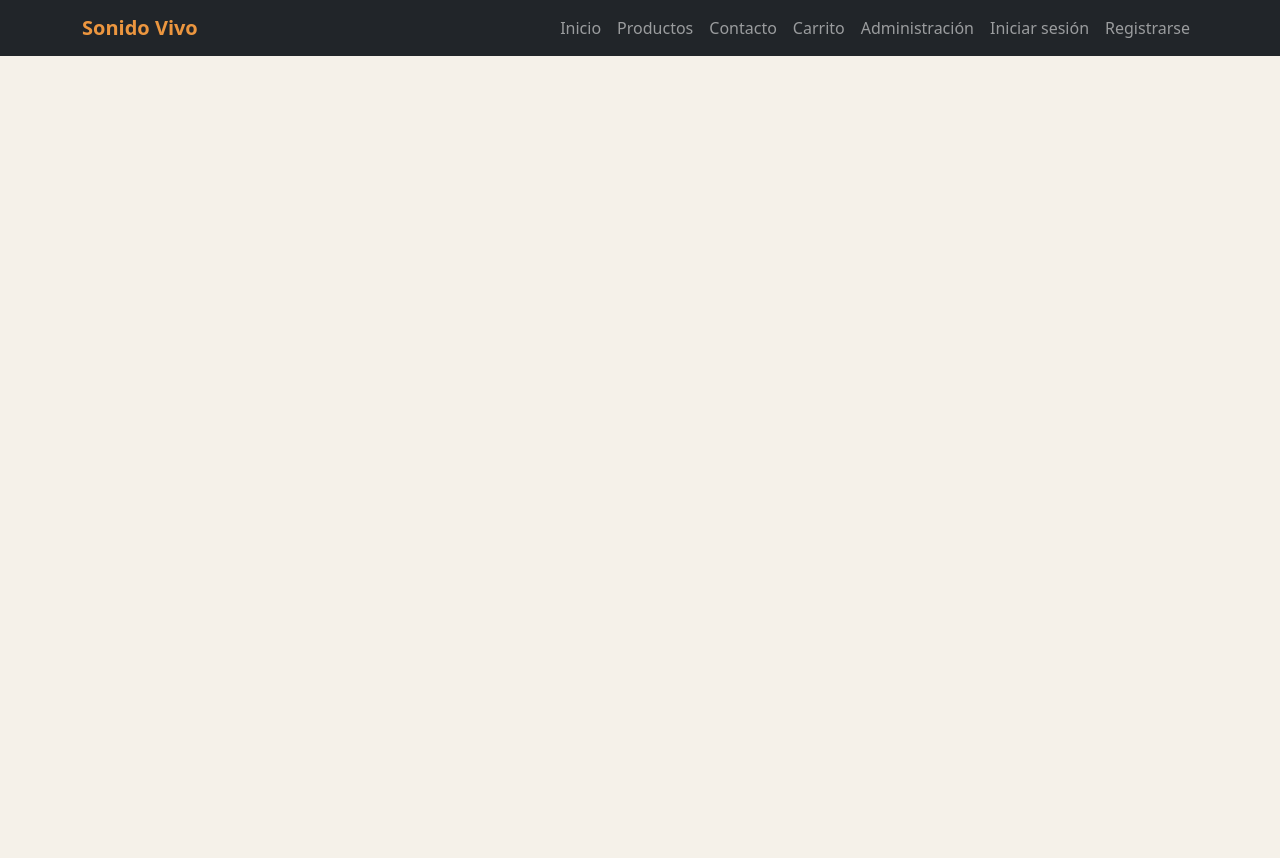
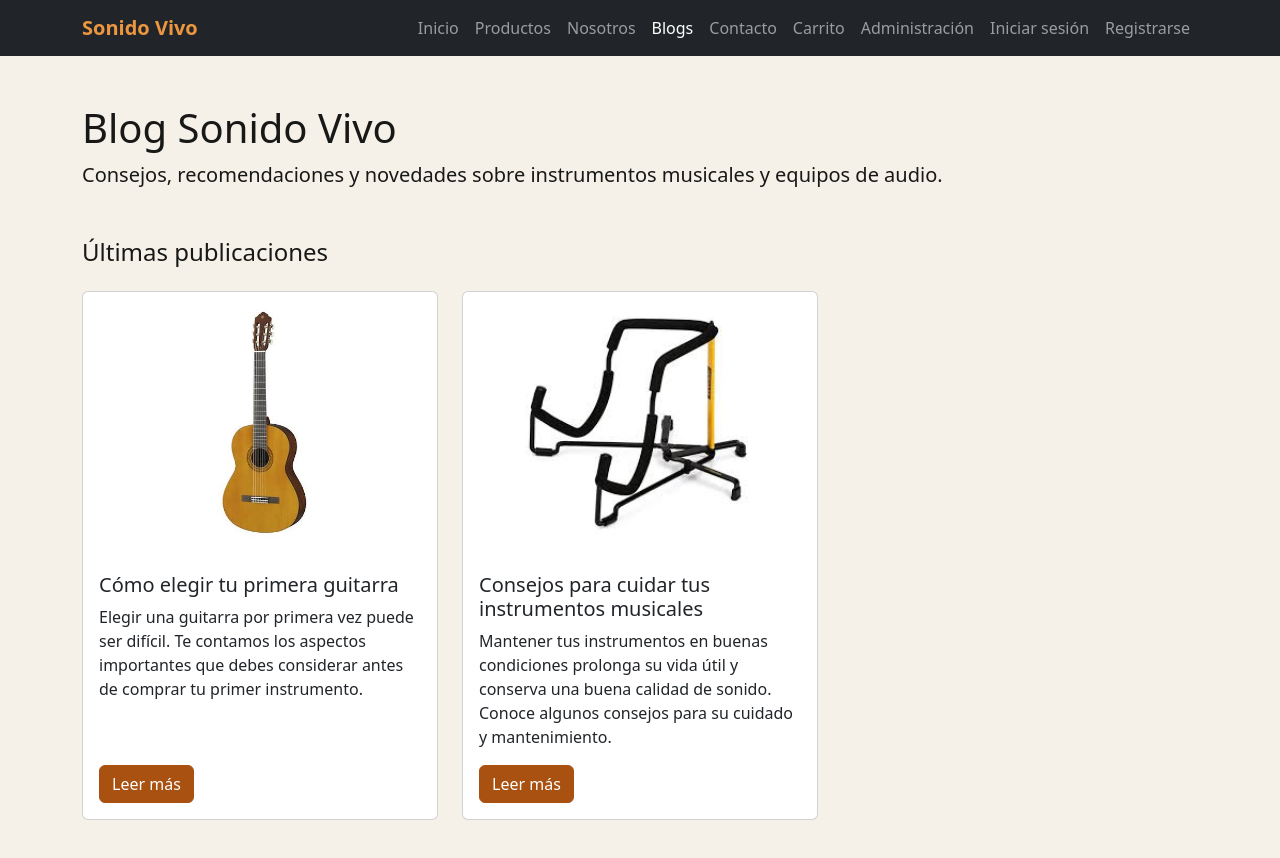
Before and after one commit to dzzetafps/tienda-sonido-vivo, a React (Vite) app in the folder frontend/: page /blogs in a window 1280 px wide. Shown: the top 858 px of the page. Before the commit the page ends 800 px from the top, so only its background shows below. Built offline with nearby package versions, Linux system fonts and the light colour scheme.

Commit message:
feat: paginas nosotros y blogs con detalle

```diff
--- a/frontend/src/App.tsx
+++ b/frontend/src/App.tsx
@@ -3,6 +3,9 @@ import Navbar from './componentes/organismos/Navbar'
 import Inicio from './paginas/Inicio'
 import Productos from './paginas/Productos'
 import Contacto from './paginas/Contacto'
+import Nosotros from './paginas/Nosotros'
+import Blogs from './paginas/Blogs'
+import DetalleBlog from './paginas/DetalleBlog'
 import DetalleProducto from './paginas/DetalleProducto'
 import Carrito from './paginas/Carrito'
 import Checkout from './paginas/Checkout'
@@ -31,6 +34,9 @@ function App() {
           <Route path="/productos" element={<Productos />} />
           <Route path="/producto/:codigo" element={<DetalleProducto />} />
           <Route path="/contacto" element={<Contacto />} />
+          <Route path="/nosotros" element={<Nosotros />} />
+          <Route path="/blogs" element={<Blogs />} />
+          <Route path="/blogs/:id" element={<DetalleBlog />} />
           <Route path="/carrito" element={<Carrito />} />
           <Route path="/checkout" element={<Checkout />} />
           <Route path="/compra-error" element={<CompraError />} />
--- /dev/null
+++ b/frontend/src/componentes/moleculas/TarjetaArticulo.tsx
@@ -0,0 +1,34 @@
+import { Link } from 'react-router-dom'
+import type { Articulo } from '../../tipos/Articulo'
+
+interface TarjetaArticuloProps {
+  articulo: Articulo
+}
+
+function TarjetaArticulo({ articulo }: TarjetaArticuloProps) {
+  return (
+    <article className="card h-100">
+      <div className="ratio ratio-4x3">
+        <img
+          src={articulo.imagen}
+          alt={articulo.descripcionImagen}
+          className="card-img-top object-fit-contain p-3"
+          loading="lazy"
+        />
+      </div>
+      <div className="card-body d-flex flex-column">
+        <h3 className="h5 card-title">{articulo.titulo}</h3>
+        <p className="card-text">{articulo.resumen}</p>
+        <Link
+          className="btn btn-primary mt-auto align-self-start"
+          to={`/blogs/${encodeURIComponent(articulo.id)}`}
+          aria-label={`Leer más sobre ${articulo.titulo}`}
+        >
+          Leer más
+        </Link>
+      </div>
+    </article>
+  )
+}
+
+export default TarjetaArticulo
--- a/frontend/src/componentes/organismos/Navbar.tsx
+++ b/frontend/src/componentes/organismos/Navbar.tsx
@@ -7,6 +7,8 @@ function Navbar() {
   const enlaces = [
     { ruta: '/', texto: 'Inicio' },
     { ruta: '/productos', texto: 'Productos' },
+    { ruta: '/nosotros', texto: 'Nosotros' },
+    { ruta: '/blogs', texto: 'Blogs' },
     { ruta: '/contacto', texto: 'Contacto' },
     { ruta: '/carrito', texto: 'Carrito' },
     { ruta: '/admin', texto: 'Administración' },
--- /dev/null
+++ b/frontend/src/datos/articulos.ts
@@ -0,0 +1,68 @@
+import type { Articulo } from '../tipos/Articulo'
+
+export const articulos: Articulo[] = [
+  {
+    id: 'como-elegir-tu-primera-guitarra',
+    titulo: 'Cómo elegir tu primera guitarra',
+    resumen: 'Elegir una guitarra por primera vez puede ser difícil. Te contamos los aspectos importantes que debes considerar antes de comprar tu primer instrumento.',
+    introduccion: 'Comprar tu primera guitarra es una decisión importante, especialmente si estás comenzando a aprender a tocar. Existen distintos tipos de guitarras y cada una tiene características diferentes.',
+    imagen: '/img/productos/yamaha-c40-GA003.jpg',
+    descripcionImagen: 'Guitarra clásica Yamaha C40',
+    secciones: [
+      {
+        titulo: 'Define qué tipo de guitarra necesitas',
+        texto: 'Antes de comprar una guitarra debes considerar el estilo de música que quieres tocar. Las guitarras acústicas, clásicas y eléctricas ofrecen experiencias diferentes.',
+      },
+      {
+        titulo: 'Considera tu presupuesto',
+        texto: 'No es necesario comprar el instrumento más costoso para comenzar. Existen guitarras para principiantes que ofrecen una buena relación entre calidad y precio.',
+      },
+      {
+        titulo: 'Comodidad del instrumento',
+        texto: 'Es importante que la guitarra sea cómoda para ti. El tamaño del cuerpo, el peso y el ancho del mástil pueden influir en la facilidad con la que aprendas.',
+      },
+      {
+        titulo: 'Revisa la calidad',
+        texto: 'Antes de comprar, revisa el estado general del instrumento, sus cuerdas, clavijas y terminaciones. Una guitarra bien ajustada facilita mucho el aprendizaje.',
+      },
+      {
+        titulo: 'Busca asesoría',
+        texto: 'Si tienes dudas, puedes pedir orientación antes de realizar tu compra. Una buena recomendación puede ayudarte a elegir un instrumento adecuado para comenzar.',
+      },
+    ],
+  },
+  {
+    id: 'cuidado-de-instrumentos',
+    titulo: 'Consejos para cuidar tus instrumentos musicales',
+    resumen: 'Mantener tus instrumentos en buenas condiciones prolonga su vida útil y conserva una buena calidad de sonido. Conoce algunos consejos para su cuidado y mantenimiento.',
+    introduccion: 'Mantener tus instrumentos musicales en buenas condiciones ayuda a prolongar su vida útil y a conservar una buena calidad de sonido.',
+    imagen: '/img/productos/hercules-gs302b-AC009.jpg',
+    descripcionImagen: 'Soporte de piso para apoyar una guitarra de forma estable',
+    secciones: [
+      {
+        titulo: 'Limpia tu instrumento regularmente',
+        texto: 'Después de usar tu instrumento es recomendable limpiarlo para eliminar el polvo, la suciedad y la humedad acumulada durante su uso.',
+      },
+      {
+        titulo: 'Guárdalo correctamente',
+        texto: 'Usa una funda o un estuche adecuado para proteger tu instrumento de golpes, polvo y cambios de temperatura.',
+      },
+      {
+        titulo: 'Evita la humedad',
+        texto: 'La humedad puede afectar materiales como la madera y algunas piezas metálicas. Guarda tus instrumentos en lugares secos y protegidos.',
+      },
+      {
+        titulo: 'Revisa las piezas periódicamente',
+        texto: 'Revisa cuerdas, clavijas, cables, conectores y otras piezas para detectar desgastes antes de que se conviertan en un problema mayor.',
+      },
+      {
+        titulo: 'Realiza mantenimiento cuando sea necesario',
+        texto: 'Si notas cambios en el sonido o problemas de funcionamiento, es recomendable realizar una revisión o mantenimiento del instrumento.',
+      },
+    ],
+  },
+]
+
+export function buscarArticulo(id: string) {
+  return articulos.find((articulo) => articulo.id === id)
+}
--- /dev/null
+++ b/frontend/src/paginas/Blogs.tsx
@@ -0,0 +1,25 @@
+import TarjetaArticulo from '../componentes/moleculas/TarjetaArticulo'
+import { articulos } from '../datos/articulos'
+
+function Blogs() {
+  return (
+    <>
+      <section className="mb-5">
+        <h1>Blog Sonido Vivo</h1>
+        <p className="lead">Consejos, recomendaciones y novedades sobre instrumentos musicales y equipos de audio.</p>
+      </section>
+      <section aria-labelledby="titulo-publicaciones">
+        <h2 id="titulo-publicaciones" className="h4 mb-4">Últimas publicaciones</h2>
+        <div className="row g-4">
+          {articulos.map((articulo) => (
+            <div className="col-12 col-md-6 col-lg-4" key={articulo.id}>
+              <TarjetaArticulo articulo={articulo} />
+            </div>
+          ))}
+        </div>
+      </section>
+    </>
+  )
+}
+
+export default Blogs
--- /dev/null
+++ b/frontend/src/paginas/DetalleBlog.tsx
@@ -0,0 +1,47 @@
+import { Link, useParams } from 'react-router-dom'
+import { buscarArticulo } from '../datos/articulos'
+
+function DetalleBlog() {
+  const { id = '' } = useParams<{ id: string }>()
+  const articulo = buscarArticulo(id)
+
+  if (!articulo) {
+    return (
+      <section>
+        <h1>Artículo no encontrado</h1>
+        <p className="alert alert-warning" role="alert">No existe una publicación con esa dirección.</p>
+        <Link className="btn btn-outline-primary" to="/blogs">Volver a Blogs</Link>
+      </section>
+    )
+  }
+
+  return (
+    <article className="row justify-content-center">
+      <div className="col-12 col-lg-8">
+        <nav aria-label="Ruta de navegación">
+          <ol className="breadcrumb">
+            <li className="breadcrumb-item"><Link to="/blogs">Blogs</Link></li>
+            <li className="breadcrumb-item active" aria-current="page">{articulo.titulo}</li>
+          </ol>
+        </nav>
+        <h1>{articulo.titulo}</h1>
+        <p className="lead">{articulo.introduccion}</p>
+        <img
+          src={articulo.imagen}
+          alt={articulo.descripcionImagen}
+          className="img-fluid rounded border bg-white d-block mx-auto my-4 p-3"
+          style={{ maxHeight: '320px' }}
+        />
+        {articulo.secciones.map((seccion) => (
+          <section className="mb-4" key={seccion.titulo}>
+            <h2 className="h4">{seccion.titulo}</h2>
+            <p>{seccion.texto}</p>
+          </section>
+        ))}
+        <Link className="btn btn-outline-primary" to="/blogs">Volver a Blogs</Link>
+      </div>
+    </article>
+  )
+}
+
+export default DetalleBlog
--- /dev/null
+++ b/frontend/src/paginas/Nosotros.tsx
@@ -0,0 +1,57 @@
+const secciones = [
+  {
+    titulo: 'Nuestra historia',
+    parrafos: [
+      'Contamos con 11 años de experiencia entregando productos musicales y atención personalizada a nuestros clientes.',
+      'Nuestra tienda nació con el objetivo de acercar instrumentos y equipos musicales a músicos, estudiantes y aficionados de la Región de Valparaíso.',
+    ],
+  },
+  {
+    titulo: 'Qué ofrecemos',
+    parrafos: [
+      'Disponemos de una amplia variedad de instrumentos, accesorios y equipos musicales para diferentes necesidades.',
+      'Nuestro catálogo cuenta con productos de distintas categorías y marcas.',
+    ],
+  },
+  {
+    titulo: 'Nuestro compromiso',
+    parrafos: ['Buscamos entregar una atención cercana, productos de calidad y una experiencia de compra fácil y confiable.'],
+  },
+]
+
+const equipo = ['Sebastian Montupil', 'Vicente Martinez', 'Felipe Veliz']
+
+function Nosotros() {
+  return (
+    <>
+      <section className="p-4 p-md-5 bg-white border rounded-3 mb-5">
+        <h1>Sobre Sonido Vivo</h1>
+        <p className="lead mb-0">
+          Sonido Vivo es una tienda dedicada a la venta de instrumentos musicales y equipos de audio, ubicada en Viña del Mar.
+        </p>
+      </section>
+
+      <div className="row g-4 mb-5">
+        {secciones.map((seccion) => (
+          <section className="col-12 col-md-4" key={seccion.titulo}>
+            <div className="card h-100">
+              <div className="card-body">
+                <h2 className="h4">{seccion.titulo}</h2>
+                {seccion.parrafos.map((parrafo) => <p key={parrafo}>{parrafo}</p>)}
+              </div>
+            </div>
+          </section>
+        ))}
+      </div>
+
+      <section aria-labelledby="titulo-equipo">
+        <h2 id="titulo-equipo" className="h4">Equipo desarrollador</h2>
+        <ul className="list-group list-group-flush">
+          {equipo.map((integrante) => <li className="list-group-item bg-transparent" key={integrante}>{integrante}</li>)}
+        </ul>
+      </section>
+    </>
+  )
+}
+
+export default Nosotros
--- /dev/null
+++ b/frontend/src/tipos/Articulo.ts
@@ -0,0 +1,14 @@
+export interface SeccionArticulo {
+  titulo: string
+  texto: string
+}
+
+export interface Articulo {
+  id: string
+  titulo: string
+  resumen: string
+  introduccion: string
+  imagen: string
+  descripcionImagen: string
+  secciones: SeccionArticulo[]
+}
```
